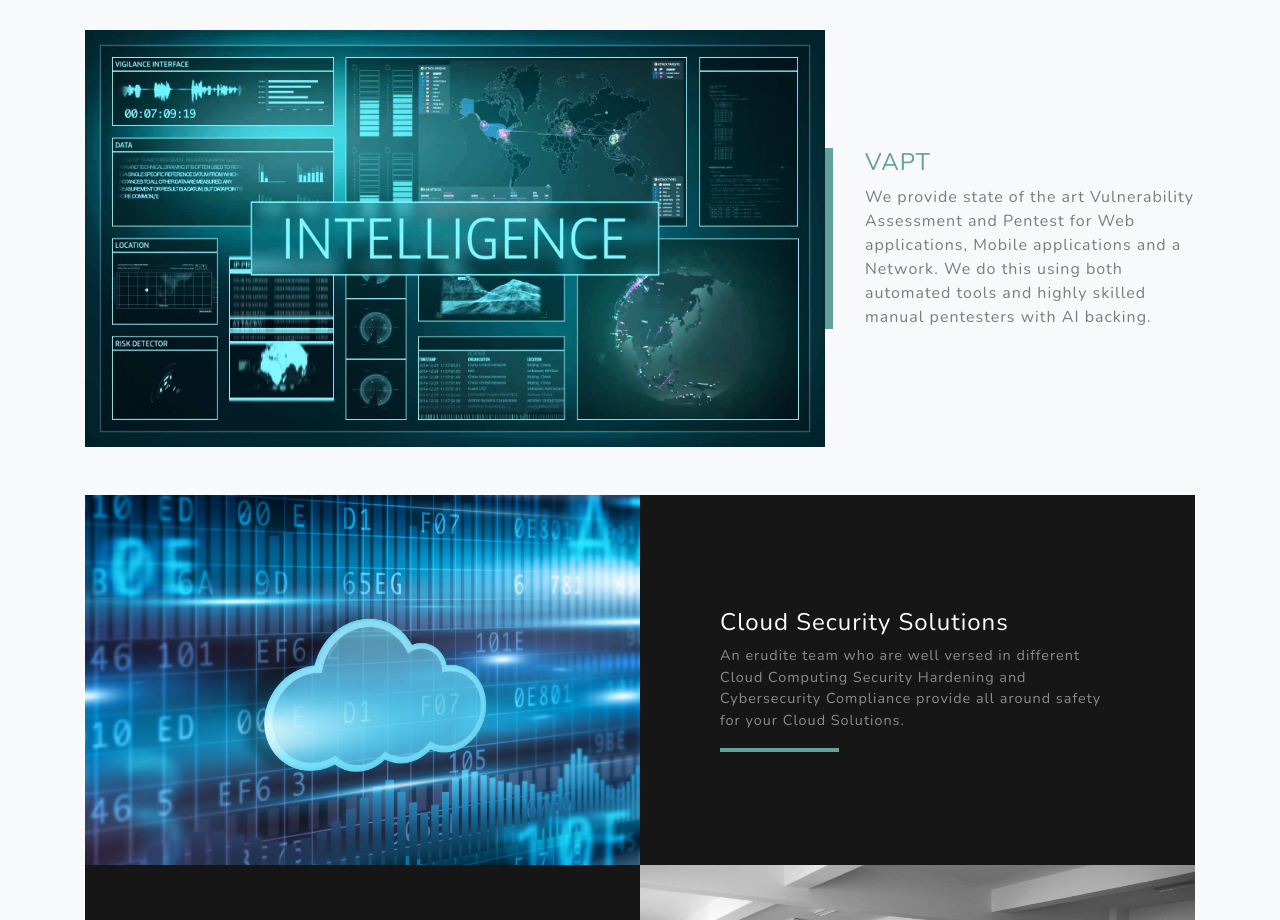
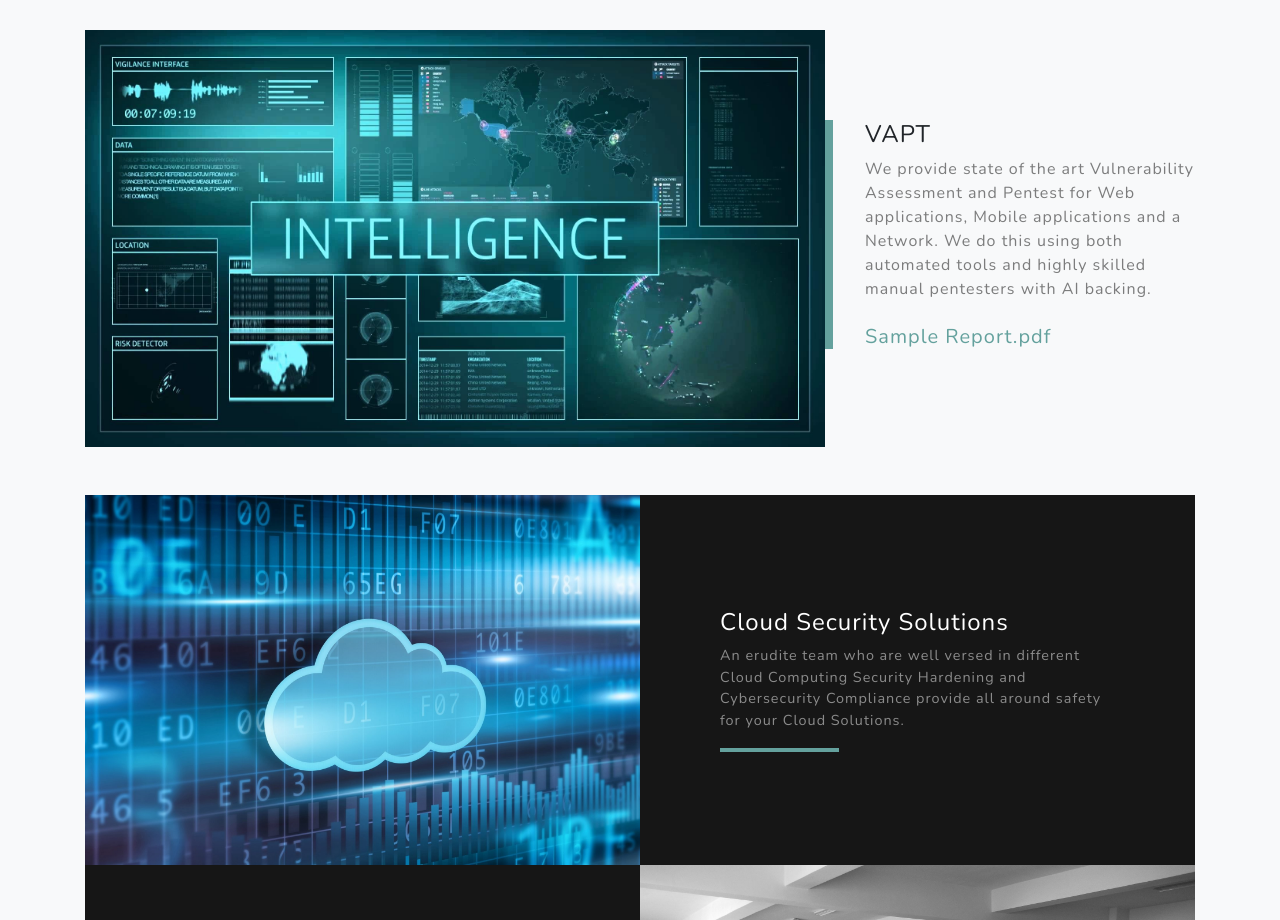
Before and after one commit to brewsec/brewsec.github.io, a website with bundled scripts: page services/index.html in a window 1280 px wide. Shown: the part 1660-2580 px from the top of the page. Built offline with nearby package versions, Linux system fonts and the light colour scheme.

Commit message:
Sample Report

```diff
--- a/services/index.html
+++ b/services/index.html
@@ -85,8 +85,10 @@
           </div>
           <div class="col-xl-4 col-lg-5">
             <div class="featured-text text-center text-lg-left">
-              <a href="./Sample_Report.pdf"><h4>VAPT</h4>
-              <p class="text-black-50 mb-0">We provide state of the art Vulnerability Assessment and Pentest for Web applications, Mobile applications and a Network. We do this using both automated tools and highly skilled manual pentesters with AI backing. </p></a>
+              <h4>VAPT</h4>
+                <p class="text-black-50 mb-0">We provide state of the art Vulnerability Assessment and Pentest for Web applications, Mobile applications and a Network. We do this using both automated tools and highly skilled manual pentesters with AI backing. </p>
+                <br>
+                <a href="./Sample_Report.pdf"><h5> Sample Report.pdf</h5></a>
             </div>
           </div>
         </div>
```
